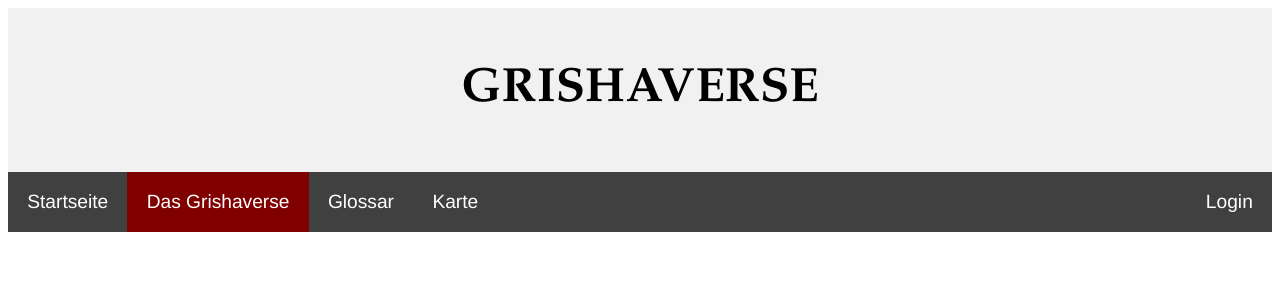
After one commit to Sophia796/db_grishaverse_glossary, a PHP site: page /PHP/about.php in a window 1280 px wide. The commit adds this page. Shown: the top 300 px of the page. Run offline with PHP 8.4, Linux system fonts and the light colour scheme.

Commit message:
First try About

```diff
--- a/CSS/style.css
+++ b/CSS/style.css
@@ -5,13 +5,6 @@ body{
   font-size: 100%;                                      /* default font-size in Prozent --> Responsive Design */
   color: #404040;
 }
-
-div{
-  width: 16em;
-  padding: 3em;
-  margin: 1.2em;
-}
-
 
 /* Überschriften */
 h1{
--- /dev/null
+++ b/PHP/about.php
@@ -0,0 +1,48 @@
+<!DOCTYPE html>
+<html lang='de'>
+
+<head>
+    <meta charset='utf-8'>
+    <meta name='viewport' content='width=device-width, initial-scale=1.0'>
+    <title>Grishaverse-Datenbank: Das Grishaverse</title>
+    <link rel='stylesheet' href='../CSS/style.css'>
+    <link rel='stylesheet' href='../CSS/header_footer.css'>
+    <link rel='stylesheet' href='../CSS/navbar.css'>
+</head>
+
+<body>
+    <div class='header'>
+        <h1>GRISHAVERSE</h1>
+    </div>
+
+    <nav>
+         <ul>
+            <li><a href='index.php'>Startseite</a></li>
+            <li class='dropdown'>
+                <a href='about.php' class='active'>Das Grishaverse</a>
+                <div class='dropdown-content'>
+                    <a>Die Legenden der Grisha</a>
+                    <a>Die Krähen-Dilogie</a>
+                    <a>Die King of Scars-Dilogie</a>
+                    <a>Kurzgeschichten und Specials</a>
+                    <a>Serie: Shadow and Bone - Legenden der Grisha</a>
+                </div>
+            </li>
+            <li class='dropdown'>
+                <a>Glossar</a>
+                <div class='dropdown-content'>
+                    <a>Personen</a>
+                    <a>Grisha</a>
+                    <a>Orte</a>
+                    <a>Begriffe</a>
+                    <a>Freie Suche</a>
+                </div>
+            </li>
+            <li><a>Karte</a></li>
+            <li style='float:right'><a>Login</a></li>
+        </ul>
+    </nav>
+
+</body>
+
+</html>
--- a/PHP/index.php
+++ b/PHP/index.php
@@ -4,7 +4,7 @@
 <head>
     <meta charset='utf-8'>
     <meta name='viewport' content='width=device-width, initial-scale=1.0'>
-    <title>Grishaverse-Datenbank Startseite</title>
+    <title>Grishaverse-Datenbank: Startseite</title>
     <link rel='stylesheet' href='../CSS/style.css'>
     <link rel='stylesheet' href='../CSS/header_footer.css'>
     <link rel='stylesheet' href='../CSS/navbar.css'>
@@ -21,7 +21,7 @@
          <ul>
             <li><a href='index.php' class='active'>Startseite</a></li>
             <li class='dropdown'>
-                <a>Das Grishaverse</a>
+                <a href='about.php'>Das Grishaverse</a>
                 <div class='dropdown-content'>
                     <a>Die Legenden der Grisha</a>
                     <a>Die Krähen-Dilogie</a>
```
